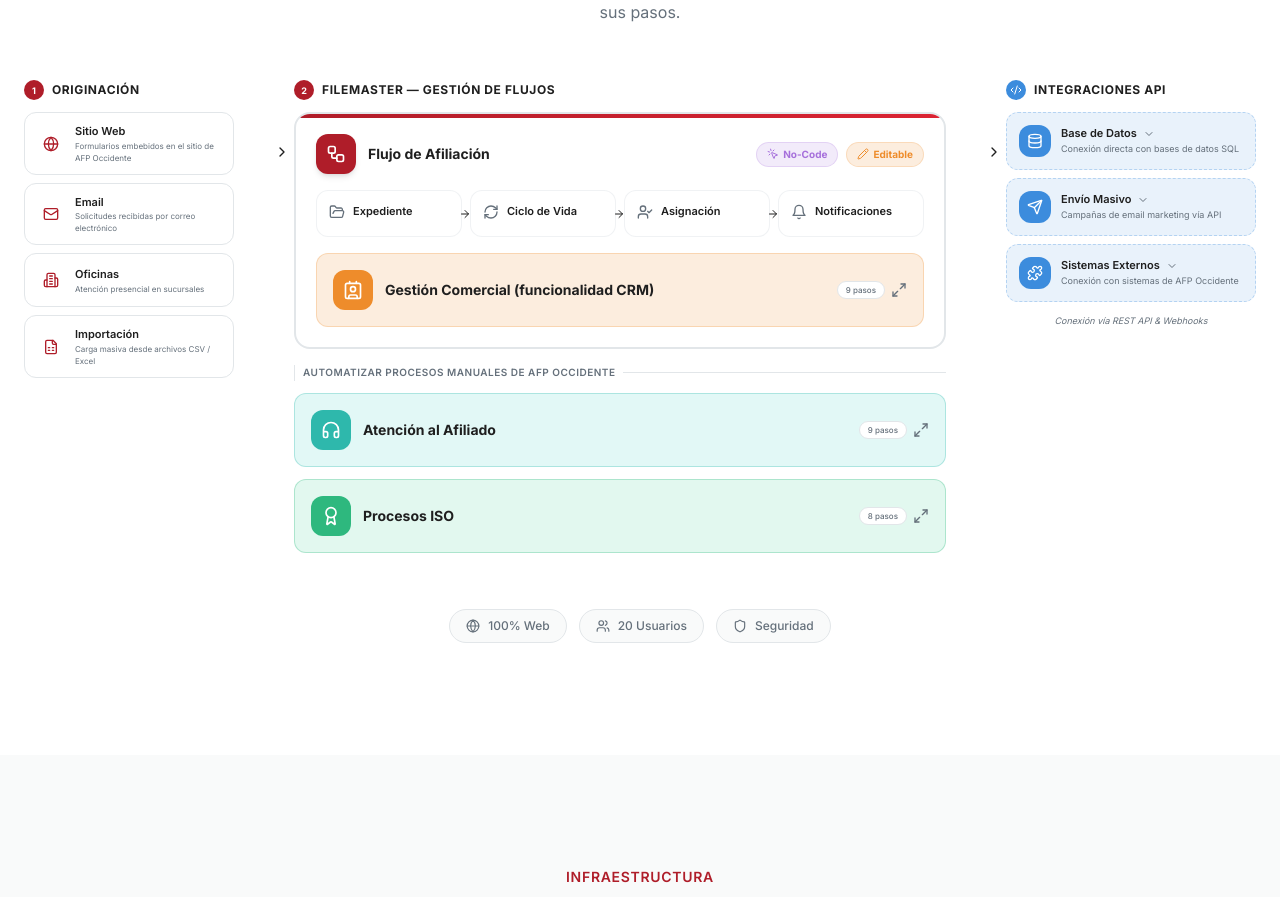
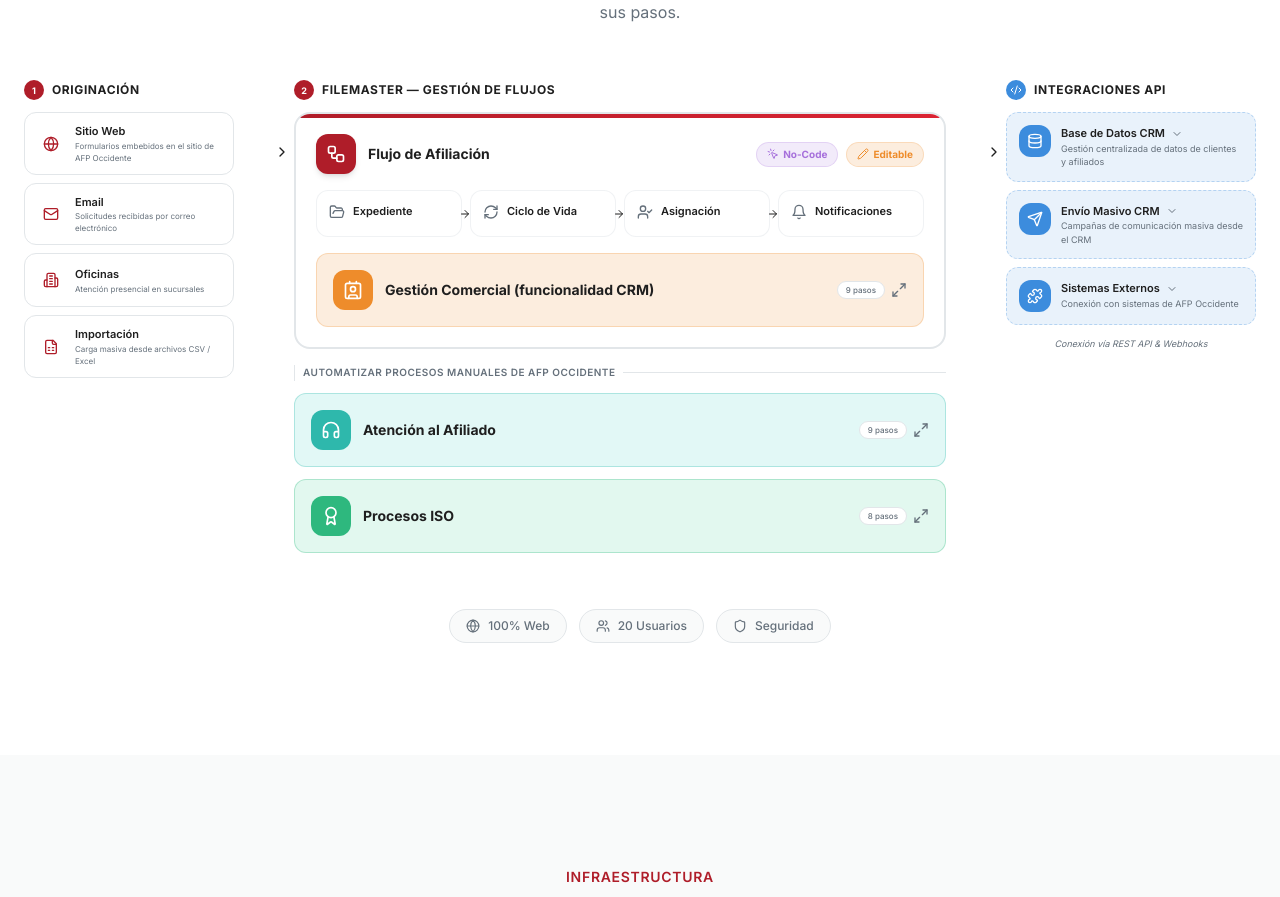
Before and after one commit to awt-spec/v2occidente, a React (Vite) app: page / in a window 1280 px wide. Shown: the part 1863-2760 px from the top of the page. Built offline with nearby package versions, Linux system fonts and the light colour scheme; the HTML template or start-up script is replaced by a standard one.

Commit message:
Ajustó etiquetas CRM
Co-authored-by: awt-spec <259766482+awt-spec@users.noreply.github.com>

```diff
--- a/src/components/proposal/ModulesSection.tsx
+++ b/src/components/proposal/ModulesSection.tsx
@@ -89,15 +89,15 @@ const isoFlow: FlowNode[] = [
 const apiIntegrations = [
   {
     icon: Database,
-    label: "Base de Datos",
-    desc: "Conexión directa con bases de datos SQL",
-    options: ["SQL Server", "PostgreSQL", "MySQL", "Oracle"],
+    label: "Base de Datos CRM",
+    desc: "Gestión centralizada de datos de clientes y afiliados",
+    options: ["CRM integrado", "Segmentación", "Historial", "Reportes"],
   },
   {
     icon: Send,
-    label: "Envío Masivo",
-    desc: "Campañas de email marketing vía API",
-    options: ["HubSpot", "Mailchimp", "SendGrid", "ActiveCampaign"],
+    label: "Envío Masivo CRM",
+    desc: "Campañas de comunicación masiva desde el CRM",
+    options: ["Email masivo", "Notificaciones", "Segmentación", "Plantillas"],
   },
   {
     icon: Puzzle,
```
